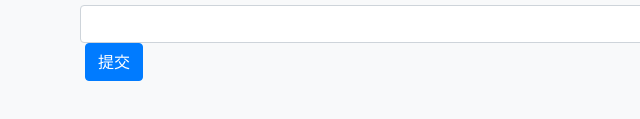
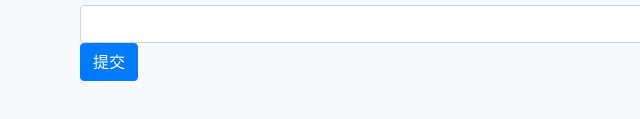
Before and after one commit to Alienaaa/transfer-olo, a plain HTML site: page index.html in a window 1280 px wide. Shown: the part 435-554 px from the top of the page, 0-640 px from the left. Drawn offline with nearby package versions, Linux system fonts and the light colour scheme.

Commit message:
Update index.html

```diff
--- a/index.html
+++ b/index.html
@@ -50,7 +50,9 @@
           <label for="validationCustom05">每次转移olo数额</label>
           <input type="text" class="form-control" id="validationCustom05" value="">
         </div>
-        <button type="submit" class="btn btn-primary">提交</button>
+        <div class="form-row">
+          <button type="submit" class="btn btn-primary">提交</button>
+        </div>
       </form>
     </div>
 
```
